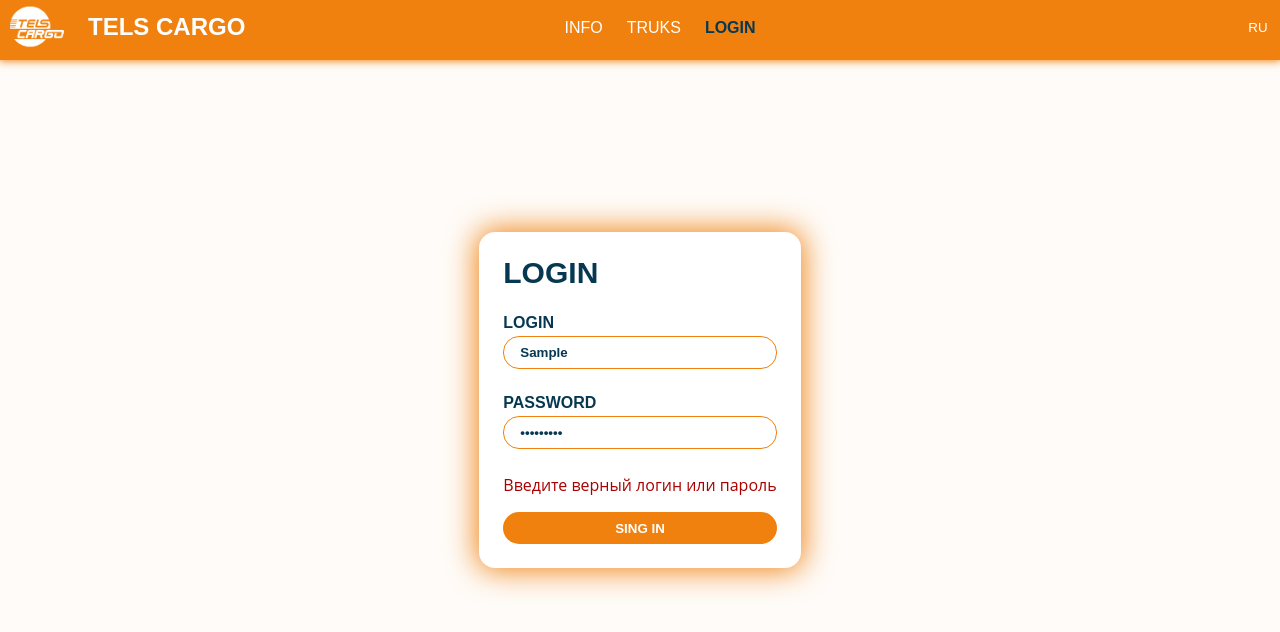
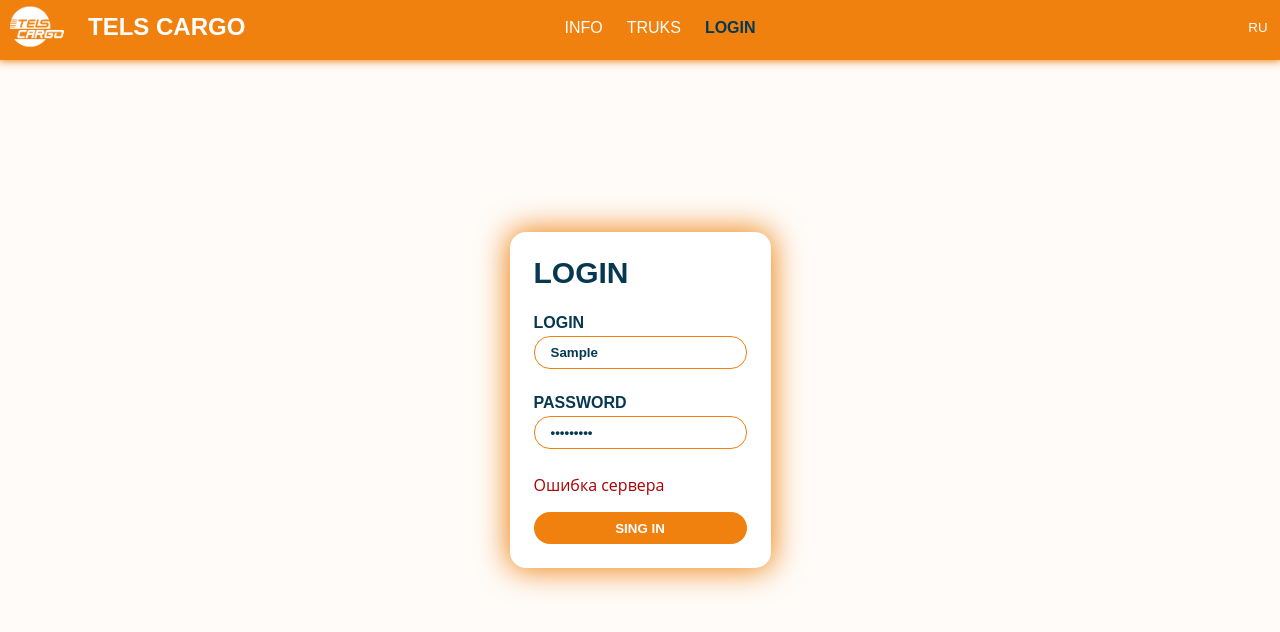
Before and after one commit to bliznekov/TELS-CRM-project, a React (Create React App) app in the folder tels-crm-project/: page /login in a window 1280 px wide. Both pictures are taken after typing "Sample", "Sample123" into the empty fields and a click on the button "SING IN". Shown: the top 632 px of the page. Built offline with nearby package versions, Linux system fonts and the light colour scheme; no server answers.

Commit message:
feat: add login validation

```diff
--- a/tels-crm-project/src/component/login/Login.tsx
+++ b/tels-crm-project/src/component/login/Login.tsx
@@ -1,4 +1,5 @@
 import React, { useState } from "react";
+import { getLoginError, getPasswordError } from "../../helpers/Validation";
 import FormValuesType from "../../types/FormValuesType";
 import { useActions } from "../hooks/useActions";
 import { useSelector } from "../hooks/useSelector";
@@ -10,18 +11,41 @@ import useTranslate from "../hooks/useTranslate";
 import c from "./Login.module.scss";
 
 const Login: React.FC = () => {
-    const [values, setValues] = useState<FormValuesType>({});
+    const [values, _setValues] = useState<FormValuesType>({});
+    const [validationsError, setValidationsError] = useState("");
+
     const { t } = useTranslate();
-    const { createTokens } = useActions();
+
+    const { createTokens, setAuthError, setAuthStatus } = useActions();
+
     const loading = useSelector((state) => state.auth.loading);
-    const error = useSelector((state) => state.auth.error);
+    const serverError = useSelector((state) => state.auth.error);
+    const authError = useSelector((state) => state.auth.status);
+    const error: string =
+        validationsError ||
+        (serverError ? "Ошибка сервера" : "") ||
+        (authError === "AUTHORIZATION_FAILED"
+            ? "Неверный логин или пароль"
+            : "");
 
     const handleSubmit = (event: React.MouseEvent<HTMLButtonElement>) => {
         event.preventDefault();
-        createTokens(values);
-        console.log(values);
-        console.log(values);
-        console.log(values);
+        const validationError =
+            getLoginError(values.login) || getPasswordError(values.password);
+        if (validationError) {
+            setValidationsError(validationError);
+        } else {
+            createTokens(values);
+        }
+    };
+
+    const setValues = (
+        callback: (prevValue: FormValuesType) => FormValuesType
+    ) => {
+        _setValues(callback);
+        setValidationsError("");
+        setAuthError(false);
+        setAuthStatus("");
     };
 
     return (
@@ -42,11 +66,7 @@ const Login: React.FC = () => {
                     name="password"
                     setValues={setValues}
                 />
-                {error && (
-                    <div className="form-error">
-                        Введите верный логин или пароль
-                    </div>
-                )}
+                {error && <div className="form-error">{error}</div>}
                 <Button onClick={handleSubmit}>{t("login.submit")}</Button>
             </FormCard>
         </div>
--- /dev/null
+++ b/tels-crm-project/src/helpers/Validation.ts
@@ -0,0 +1,7 @@
+export const getLoginError = (value: string): string => {
+    return value.length < 3 ? "Login is not valid" : "";
+};
+
+export const getPasswordError = (value: string): string => {
+    return value.length < 4 ? "Password is not valid" : "";
+};
--- a/tels-crm-project/src/index.tsx
+++ b/tels-crm-project/src/index.tsx
@@ -10,11 +10,9 @@ const root = ReactDOM.createRoot(
     document.getElementById("root") as HTMLElement
 );
 root.render(
-    <React.StrictMode>
-        <Provider store={store}>
-            <App />
-        </Provider>
-    </React.StrictMode>
+    <Provider store={store}>
+        <App />
+    </Provider>
 );
 
 // If you want to start measuring performance in your app, pass a function
--- a/tels-crm-project/src/store/auth/authSlice.ts
+++ b/tels-crm-project/src/store/auth/authSlice.ts
@@ -1,4 +1,4 @@
-import { createSlice } from "@reduxjs/toolkit";
+import { createSlice, PayloadAction } from "@reduxjs/toolkit";
 import { createTokens } from "./authThunks";
 
 type StoreType = {
@@ -16,7 +16,14 @@ const initialState: StoreType = {
 const authSlice = createSlice({
     name: "auth",
     initialState,
-    reducers: {},
+    reducers: {
+        setAuthError: (state, { payload }: PayloadAction<boolean>) => {
+            state.error = payload;
+        },
+        setAuthStatus: (state, { payload }: PayloadAction<string>) => {
+            state.status = payload;
+        },
+    },
     extraReducers: (builder) => {
         builder.addCase(createTokens.pending, (state) => {
             state.loading = true;
--- a/tels-crm-project/src/store/auth/authThunks.ts
+++ b/tels-crm-project/src/store/auth/authThunks.ts
@@ -3,18 +3,17 @@ import axios from "axios";
 import FormValuesType from "./../../types/FormValuesType";
 
 const URL = "/info/integration_get_token.php?type=GET_TOKEN";
-// "proxy": "https://api.nav.by/info/integration.php",
 
-type FetchTrucksType = {
+type TokenType = {
     status: string;
     token: string;
 };
 
-export const createTokens = createAsyncThunk<FetchTrucksType, FormValuesType>(
+export const createTokens = createAsyncThunk<TokenType, FormValuesType>(
     "auth/createTokens",
     async (data) => {
         let url = `${URL}&login=t802_${data.login}&password=${data.password}`;
         const response = await axios.get(url);
-        return response.data as FetchTrucksType;
+        return response.data as TokenType;
     }
 );
```
